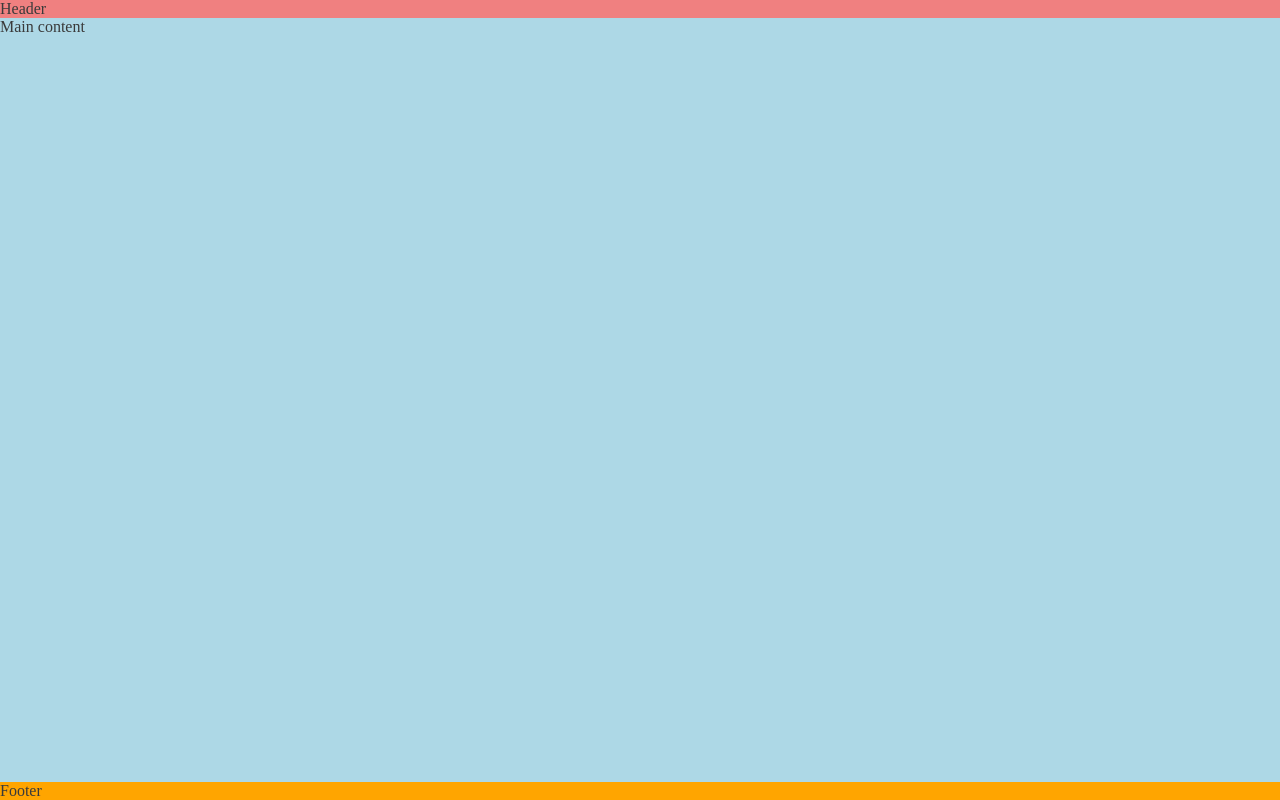
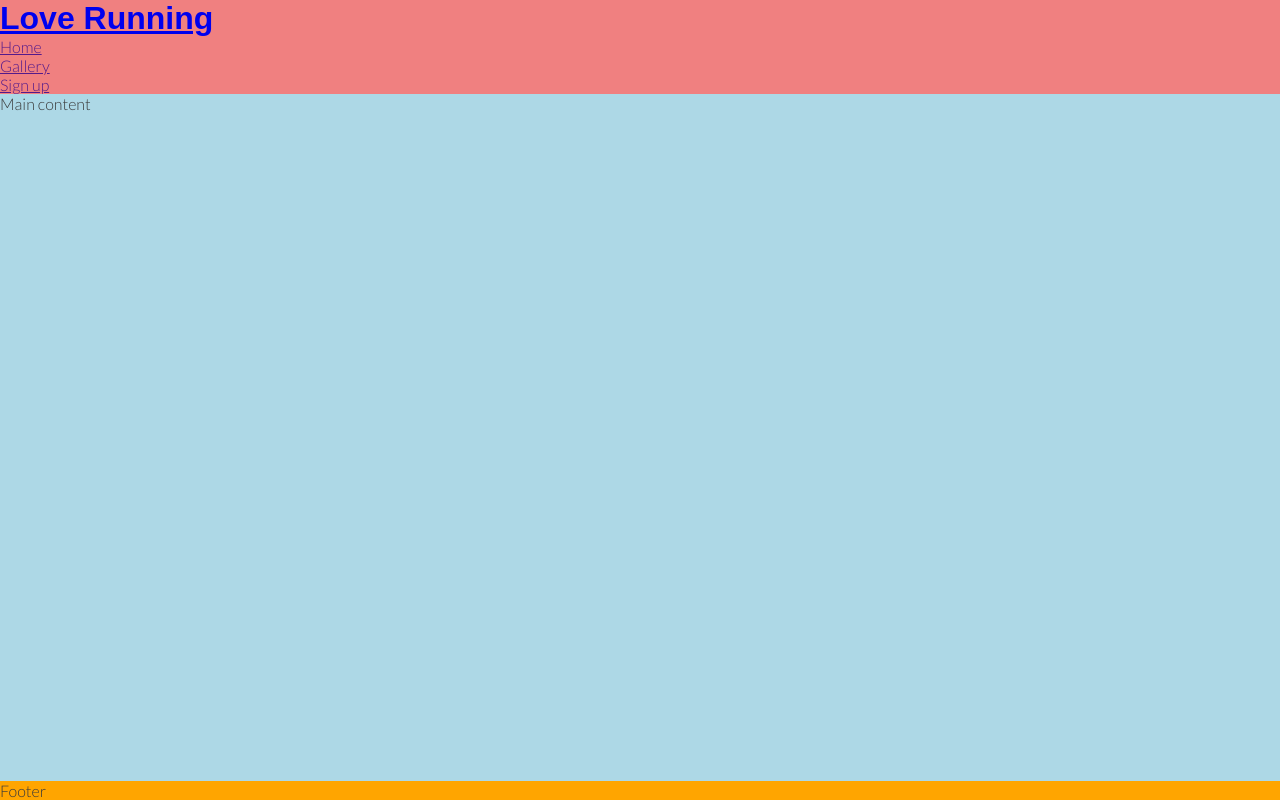
Before and after one commit to BahraamK/LoveRunningWT, a plain HTML site: page index.html in a window 1280 px wide. Drawn offline with Linux system fonts and the light colour scheme.

Commit message:
create navigation section

```diff
--- a/assets/css/style.css
+++ b/assets/css/style.css
@@ -1,6 +1,5 @@
 /* Google fonts import */
-
-@import url("https://fonts.googleapis.com/css2?family=Lato:wght@300&family=Oswald:wght@200;300;400;500;600;700&display=swap");
+@import url('https://fonts.googleapis.com/css2?family=Lato:wght@300&family=Roboto:wght@100&display=swap');
 
 
 /* Asterisk wildcard selector to override default styles added by the browser */
@@ -17,12 +16,17 @@ body {
     flex-direction: column;
     /* Generic project styles */
     color: #3a3a3a;
+    font-family: "lato", sans-serif;
 }
 
 
 /* Header */
 header {
     background-color: lightcoral;
+}
+
+h1 {
+    font-family: 'Oswald', sans-serif;
 }
 
 /* Main content */
--- a/index.html
+++ b/index.html
@@ -20,7 +20,24 @@
 
 <body>
     <!--Header-->
-    <header>Header</header>
+    <header>
+        <a href="index.html">
+            <h1 id="logo">Love Running</h1>
+            <nav>
+                <ul>
+                    <li>
+                        <a href="">Home</a>
+                    </li>
+                    <li>
+                        <a href="">Gallery</a>
+                    </li>
+                    <li>
+                        <a href="">Sign up</a>
+                    </li>
+                </ul>
+            </nav>
+        </a>
+    </header>
 
     <!--Main content-->
     <main>Main content</main>
```
